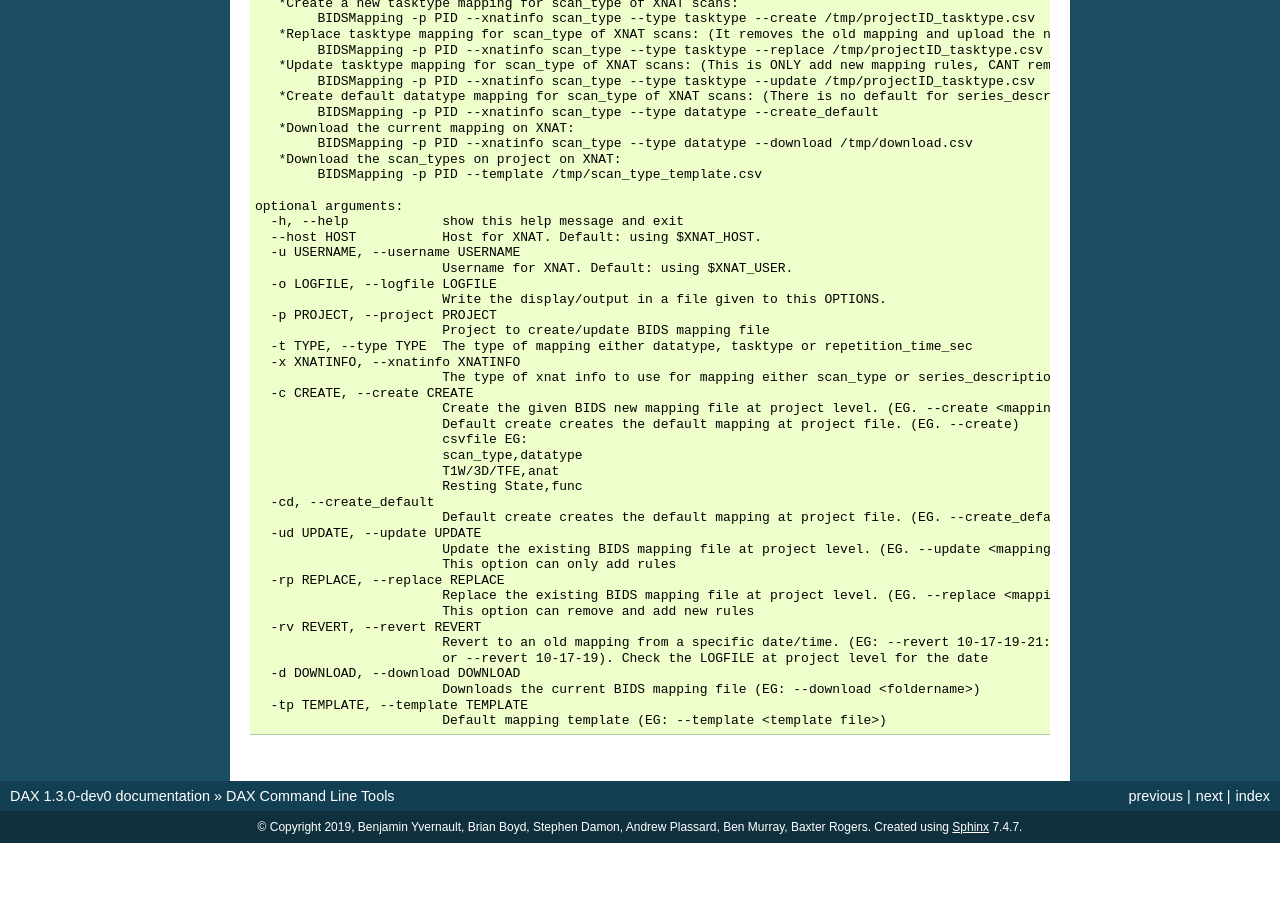
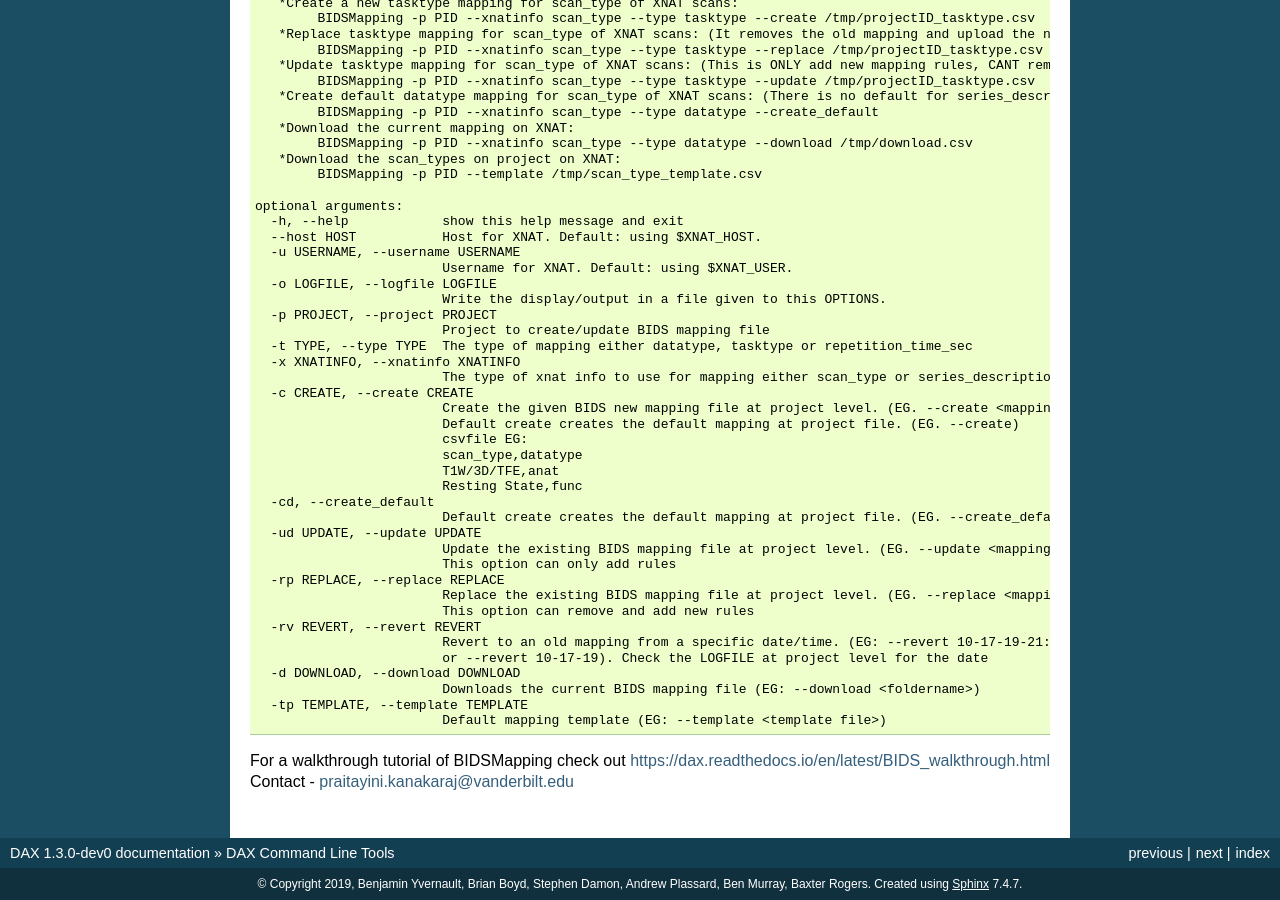
Before and after one commit to VUIIS/dax, a Sphinx documentation site: the page built from docs/dax_command_line_tools.rst, in a window 1280 px wide and 900 px high, scrolled down 16428 px. Built offline with Sphinx 7.4.7, drawn with Linux system fonts in a browser that asks for light colours; before the commit the page ends 17271 px from its top, so only the background shows below that.

Commit message:
Contact info for BIDSMapping

```diff
--- a/docs/dax_command_line_tools.rst
+++ b/docs/dax_command_line_tools.rst
@@ -1049,3 +1049,7 @@ BIDSMapping tool allows the user to create, update or replace rules/mapping at t
 	                    	Downloads the current BIDS mapping file (EG: --download <foldername>)
 	  -tp TEMPLATE, --template TEMPLATE
 	                    	Default mapping template (EG: --template <template file>)
+
+
+For a walkthrough tutorial of BIDSMapping check out https://dax.readthedocs.io/en/latest/BIDS_walkthrough.html
+Contact - praitayini.kanakaraj@vanderbilt.edu
```
